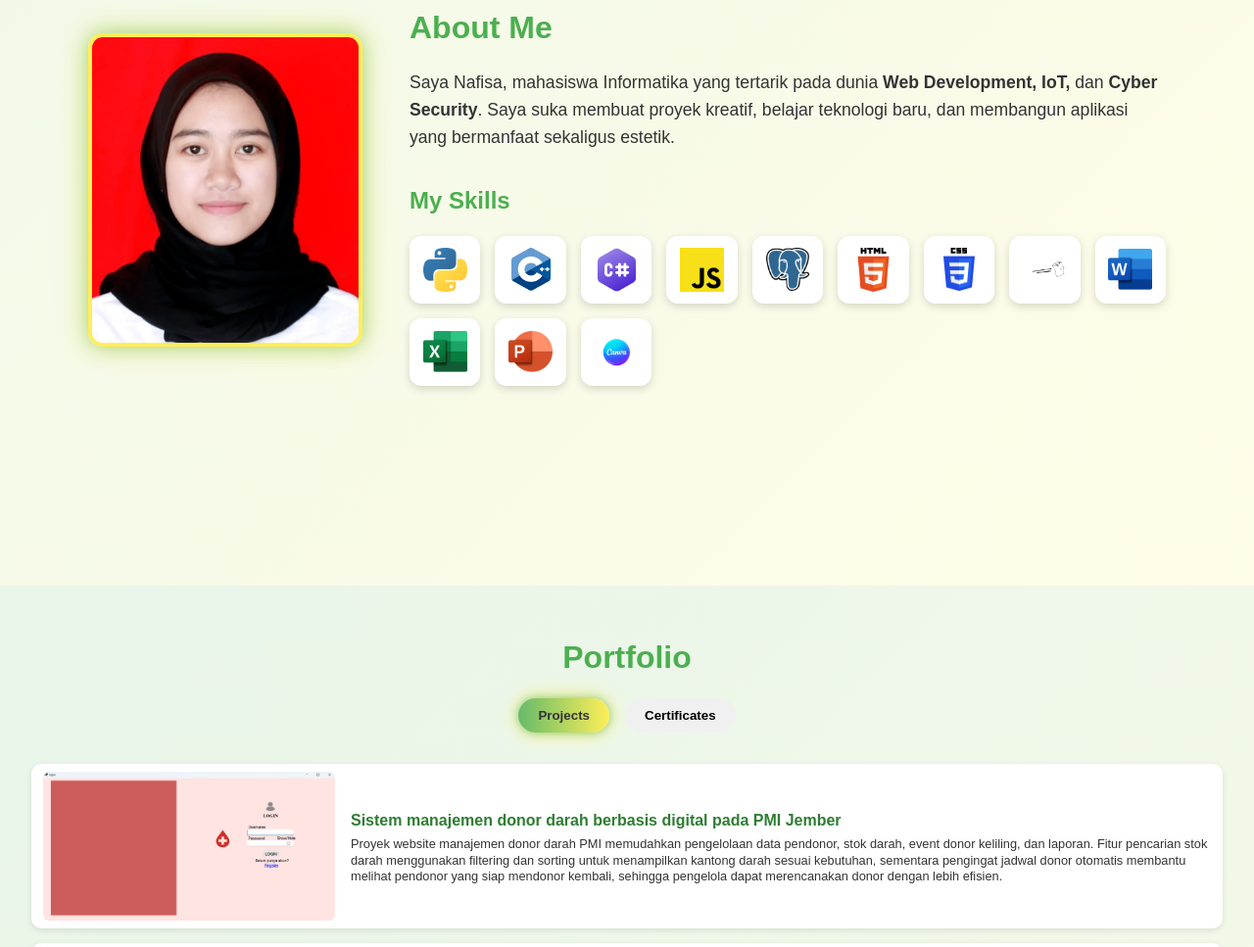
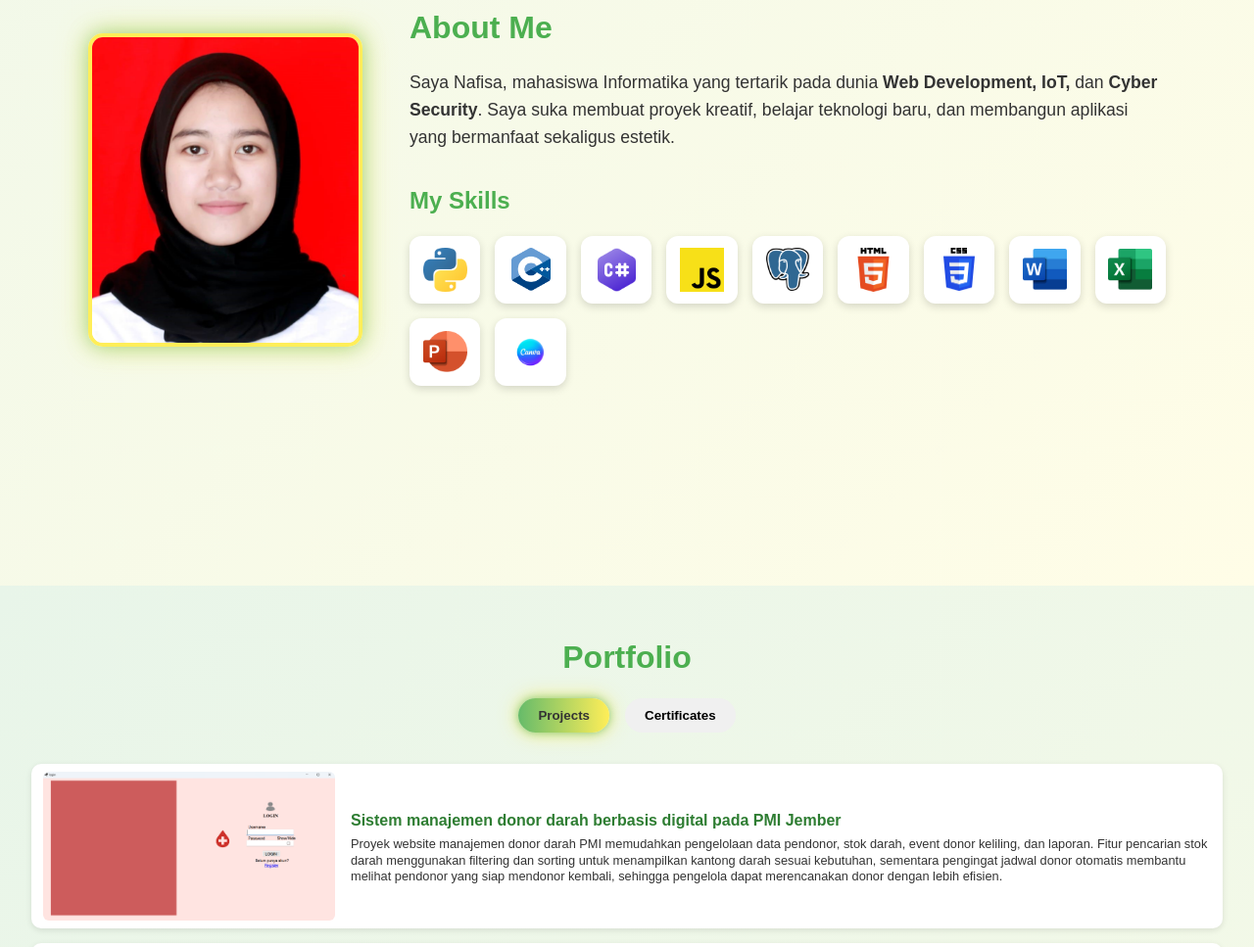
Before and after one commit to prettyreaders/portofolio, a plain HTML site: page index.html in a window 1280 px wide. Shown: the part 1002-1969 px from the top of the page at 98% size. Drawn offline with Linux system fonts and the light colour scheme.

Commit message:
Update index.html

```diff
--- a/index.html
+++ b/index.html
@@ -72,7 +72,6 @@
           <div class="skill-card"><img src="postgre.png" alt="PostgreSQL" title="PostgreSQL"></div>
           <div class="skill-card"><img src="html.png" alt="HTML5" title="HTML5"></div>
           <div class="skill-card"><img src="css.png" alt="CSS3" title="CSS3"></div>
-          <div class="skill-card"><img src="golang.png" alt="Golang" title="Golang"></div>
           <div class="skill-card"><img src="word.png" alt="Microsoft Word" title="Word"></div>
           <div class="skill-card"><img src="excel.png" alt="Microsoft Excel" title="Excel"></div>
           <div class="skill-card"><img src="ppt.png" alt="PowerPoint" title="PowerPoint"></div>
```
